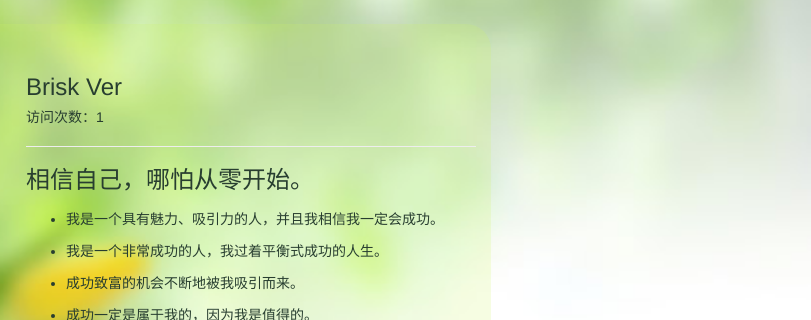
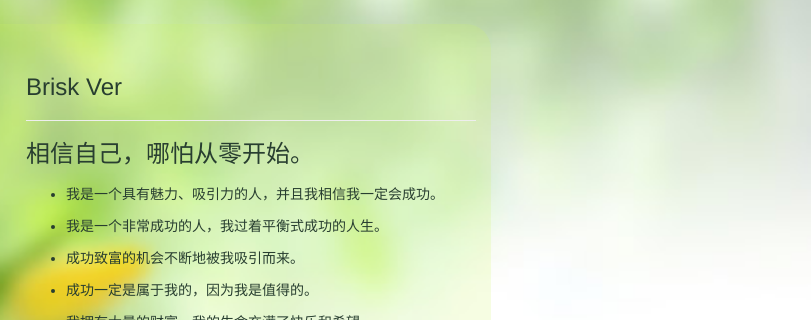
Before and after one commit to brisk21/brisk21.github.io, a plain HTML site: page index.html in a window 1280 px wide. Shown: the part 126-446 px from the top of the page, 469-1280 px from the left. Drawn offline with nearby package versions, Linux system fonts and the light colour scheme.

Commit message:
remove the javascript of “tongji.js”.

```diff
--- a/index.html
+++ b/index.html
@@ -32,7 +32,6 @@
 					<div class="tab-content">
 						<div class="tab-pane active" id="about">
 							<h3>Brisk Ver</h3>
-							<h5><script src="js/tongji.js" type="text/javascript" charset="utf-8"></script>	</h5>
 							<hr/>
 							<h3>相信自己，哪怕从零开始。</h3>
 							<ul>
```
